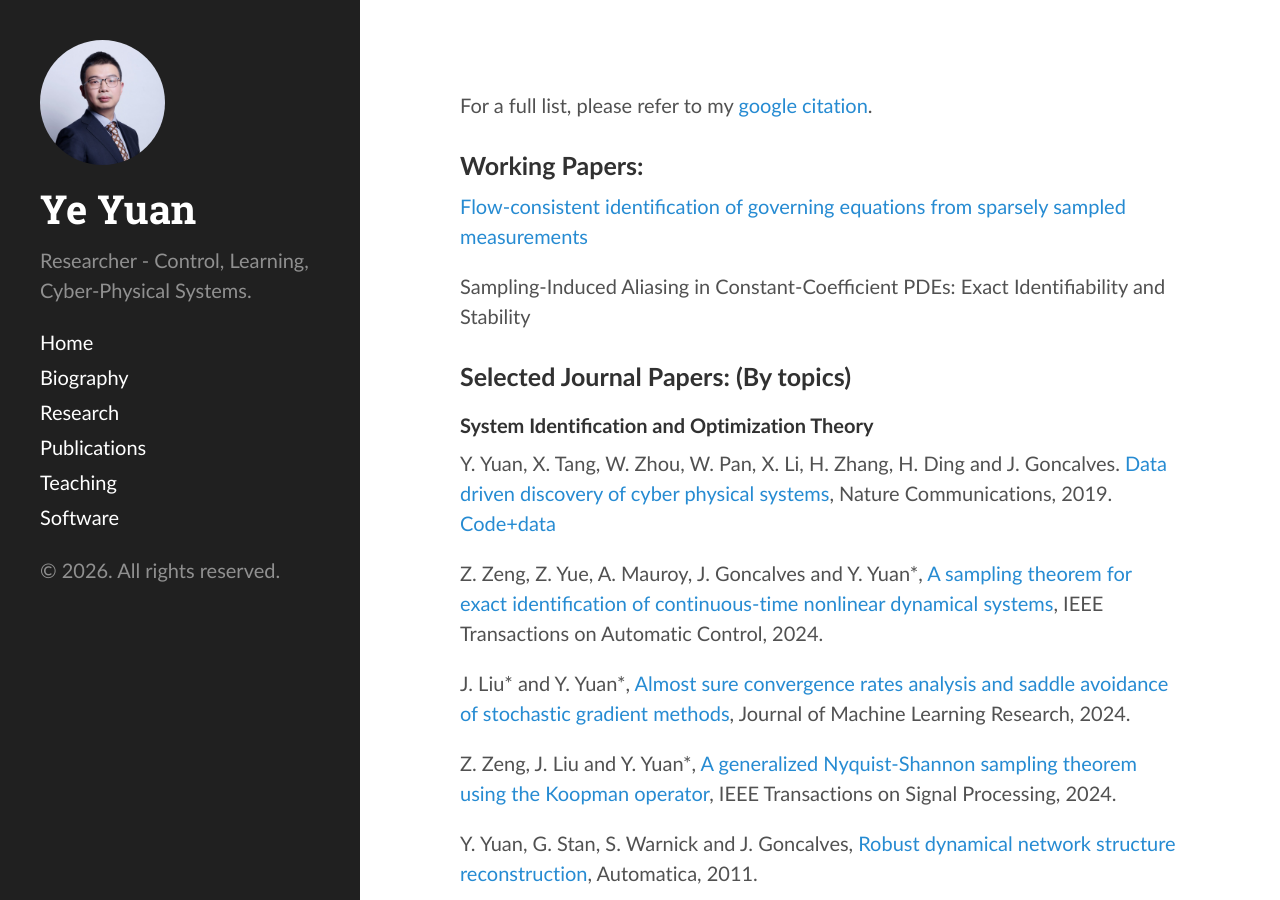
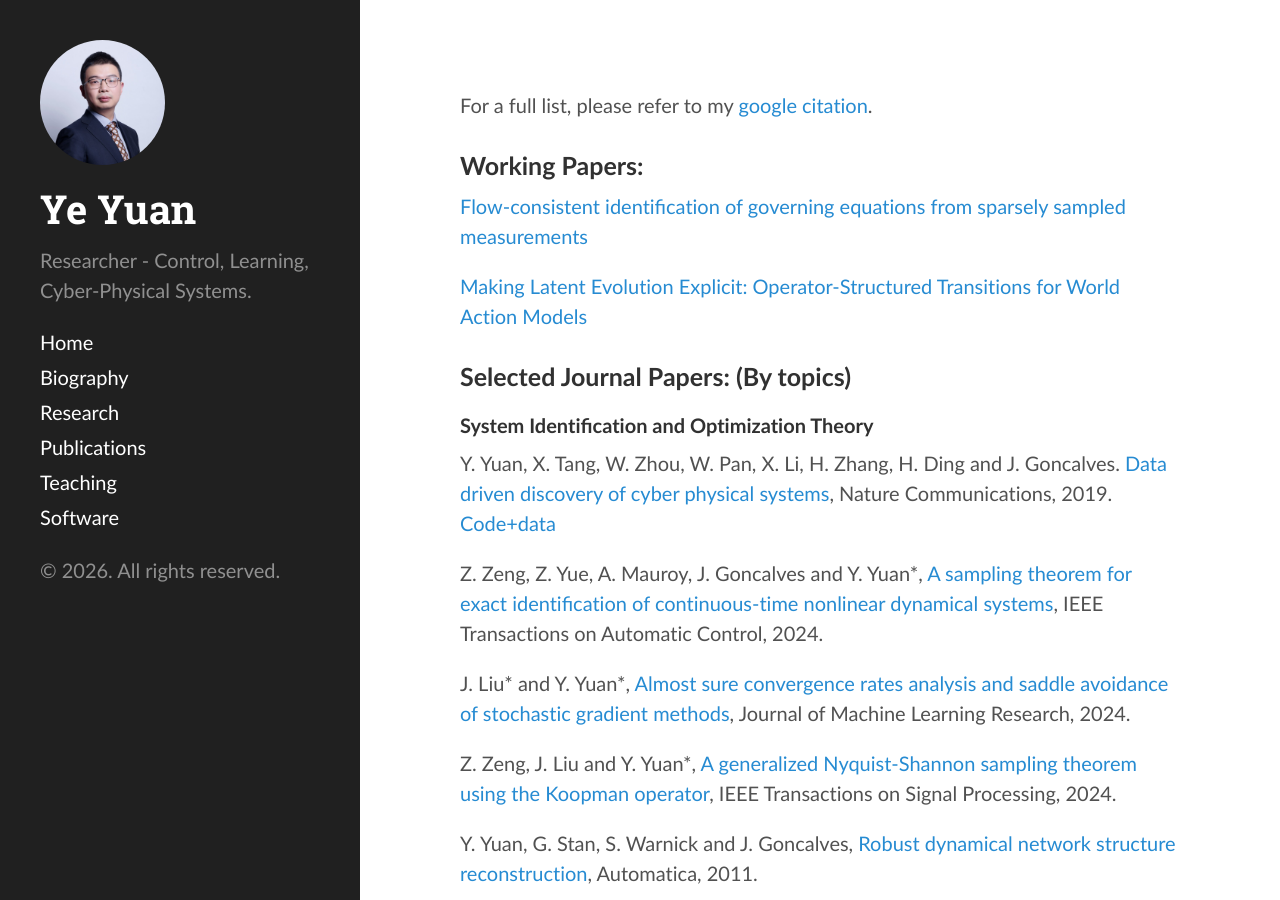
Before and after one commit to yy311/yy311.github.io, a Jekyll site: the page built from publication.md, in a window 1280 px wide and 900 px high. Built offline with Jekyll 4.4.1, drawn with Linux system fonts in a browser that asks for light colours.

Commit message:
Update publication.md

```diff
--- a/publication.md
+++ b/publication.md
@@ -7,8 +7,8 @@ For a full list, please refer to my [google citation](https://scholar.google.co.
 <h3>Working Papers: </h3>
 [Flow-consistent identification of governing equations from sparsely sampled measurements](https://assets-eu.researchsquare.com/files/rs-8856625/v1_covered_84a31833-9519-4bb4-b299-84b57e751432.pdf?c=1776019230)
 
-Sampling-Induced Aliasing in Constant-Coefficient PDEs: Exact Identifiability and Stability
-
+[Making Latent Evolution Explicit: Operator-Structured Transitions for World Action Models
+](https://arxiv.org/abs/2608.27259)
 
 <h3>Selected Journal Papers: (By topics)</h3>
 
```
